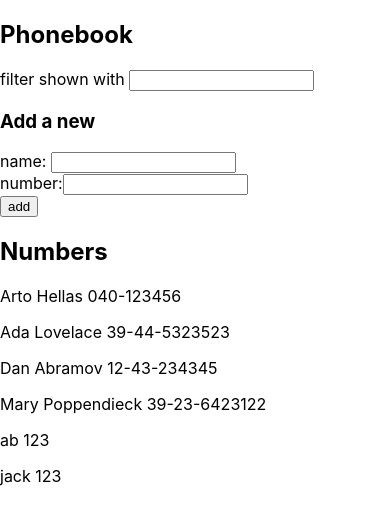
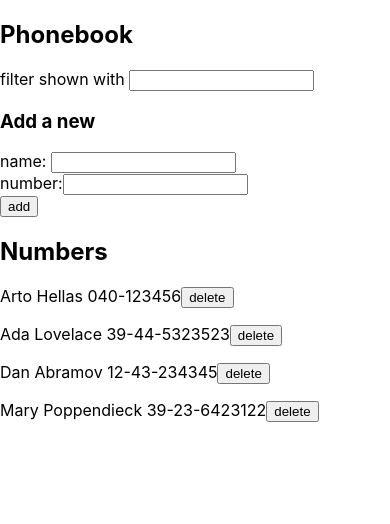
Before and after one commit to ebicomp/helsinki, a React (Create React App) app in the folder part2/phonebook/: page / in a window 390 px wide. Shown: the top 524 px of the page. Built offline with nearby package versions, Linux system fonts and the light colour scheme; data requests are answered from the project's data file.

Commit message:
2.17: Phonebook step9

```diff
--- a/part2/phonebook/db.json
+++ b/part2/phonebook/db.json
@@ -19,16 +19,6 @@
       "name": "Mary Poppendieck",
       "number": "39-23-6423122",
       "id": 4
-    },
-    {
-      "name": "ab",
-      "number": "123",
-      "id": 5
-    },
-    {
-      "name": "jack",
-      "number": "123",
-      "id": 6
     }
   ]
 }
--- a/part2/phonebook/src/App.js
+++ b/part2/phonebook/src/App.js
@@ -1,6 +1,6 @@
 import { useEffect, useState } from "react";
-import axios from 'axios'
 import Filter from "./components/Filter";
+import Person from "./components/Person";
 import PersonForm from "./components/PersonForm";
 import Persons from "./components/Persons";
 import personsService from './services/persons'
@@ -18,6 +18,19 @@
     .getAll()
     .then(initialPersons => setPersons(initialPersons));
   } , []);
+
+  const RemovePerson = id =>{
+    const personToDelete = persons.find(p=>p.id === id);
+    console.log(personToDelete.name);
+    if (!window.confirm(`Delete ${personToDelete.name}`)) {
+      return;
+    }
+    personsService
+    .remove(id)
+    .then(Response => {
+      setPersons(persons.filter(person => person.id !== id))
+    })
+  }
 
 
   const addPerson = (event) => {
@@ -67,7 +80,7 @@
         newNumber={newNumber}
       />
       <h2>Numbers</h2>
-      <Persons persons={filteredData} />
+      { filteredData.map(person=> < Person key={person.id} person ={person} RemovePerson={() => RemovePerson(person.id)} />)}
     </div>
   );
 };
--- /dev/null
+++ b/part2/phonebook/src/components/Person.js
@@ -0,0 +1,9 @@
+const Person = (props)=>{
+
+    const {person , RemovePerson} = props;
+
+    return <p key={person.name}>
+    {person.name} {person.number}<button onClick={RemovePerson}>delete</button>
+  </p>
+}
+export default Person;
--- a/part2/phonebook/src/components/Persons.js
+++ b/part2/phonebook/src/components/Persons.js
@@ -1,10 +1,8 @@
+import Person from './Person';
 const Persons = (props) => {
-  {
-    return props.persons.map((person) => (
-      <p key={person.name}>
-        {person.name} {person.number}
-      </p>
+  const {persons , setPersons} = props;
+    return persons.map((person) => (
+       <Person key={person.id} person={person} setPersons={setPersons}/>
     ));
-  }
 };
 export default Persons;
--- a/part2/phonebook/src/services/persons.js
+++ b/part2/phonebook/src/services/persons.js
@@ -11,5 +11,9 @@
     const request = axios.post(baseUrl,newObject);
     return request.then(Response=>Response.data);
 }
+const remove = id =>{
+    const request = axios.delete(`${baseUrl}/${id}`);
+    return request.then(Response => Response);
+}
 
-export default {getAll , create};
+export default {getAll , create , remove};
```
